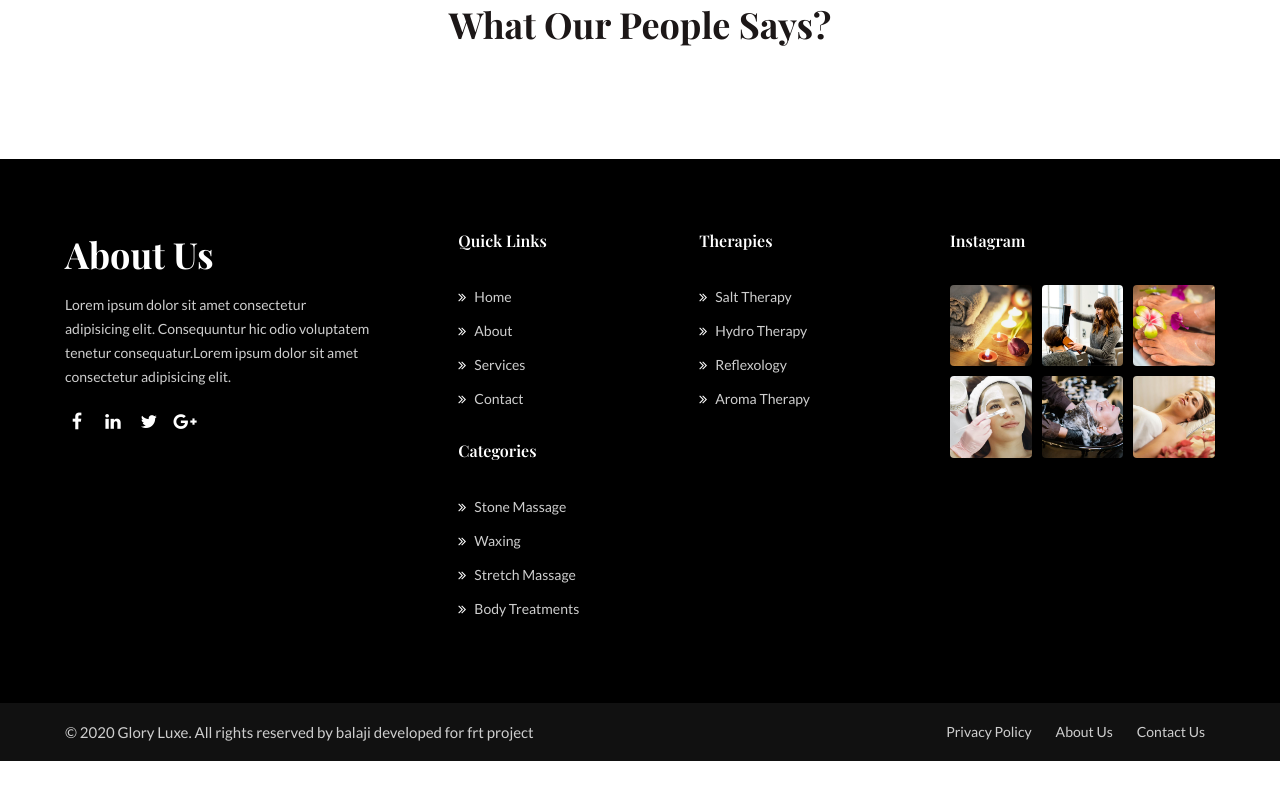
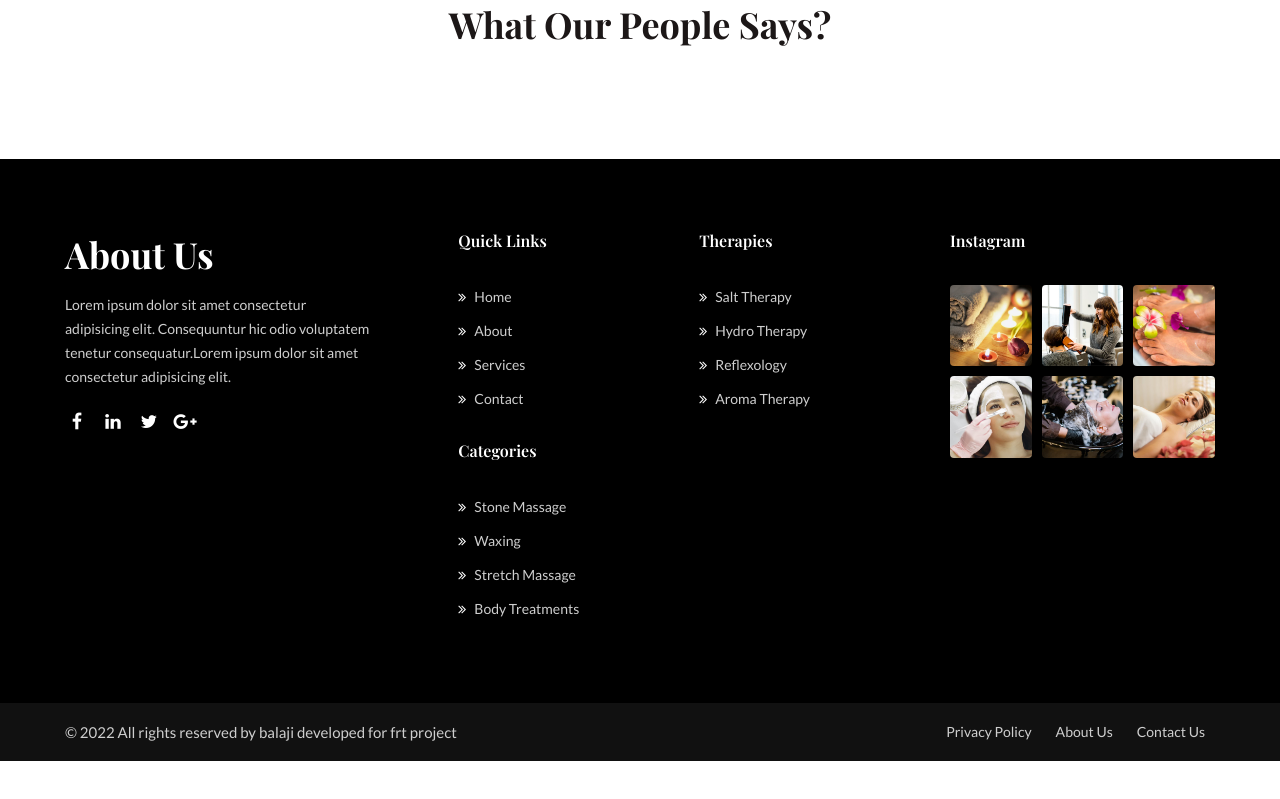
Before and after one commit to Balaji88808/project88, a plain HTML site: page index.html in a window 1280 px wide. Shown: the part 4733-5532 px from the top of the page. Drawn offline with nearby package versions, Linux system fonts and the light colour scheme; grey boxes are pictures that could not be loaded; a web font is replaced by a local one.

Commit message:
Update index.html

```diff
--- a/index.html
+++ b/index.html
@@ -853,7 +853,7 @@
 				<div class="container">
 					<div class="copyright-footer">
 						<div class="columns text-lg-left">
-							<p>© 2020 Glory Luxe. All rights reserved by balaji developed for frt project </a></p>
+							<p>© 2022 All rights reserved by balaji developed for frt project </a></p>
 						</div>
 						<ul class="columns text-lg-right">
 							<li><a href="#">Privacy Policy</a>
```
